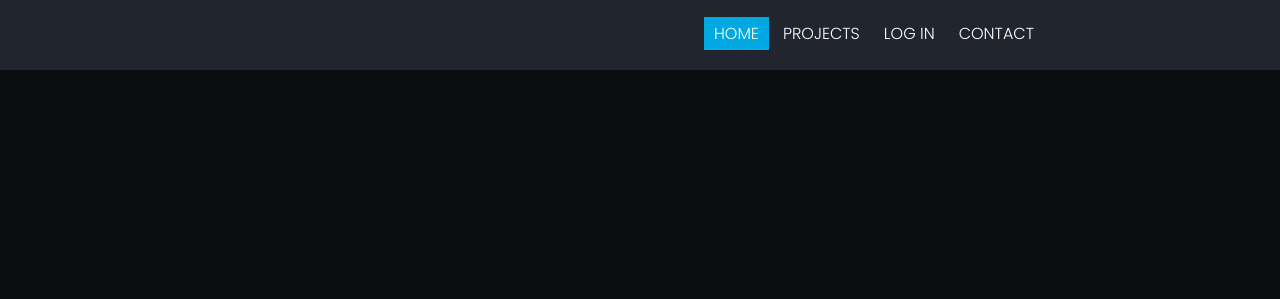
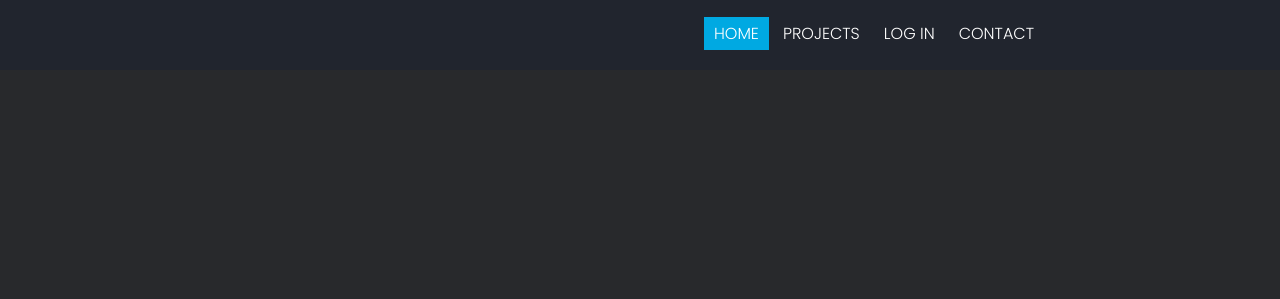
Before and after one commit to Ashis32/codexcrewlive, a plain HTML site: page index.html in a window 1280 px wide. Shown: the top 299 px of the page. Drawn offline with nearby package versions, Linux system fonts and the light colour scheme; the site is published under a folder, as on GitHub Pages, so addresses that start at the root find nothing.

Commit message:
Update style.css

```diff
--- a/style.css
+++ b/style.css
@@ -93,7 +93,7 @@ a.nav-link{
 }
 
 #home .filter{
-	background: url("/headervideo.gif") no-repeat;
+	background: url('./headervideo.gif') no-repeat;
 	background-size: cover;
 	background-position:center;
     position: absolute;
```
